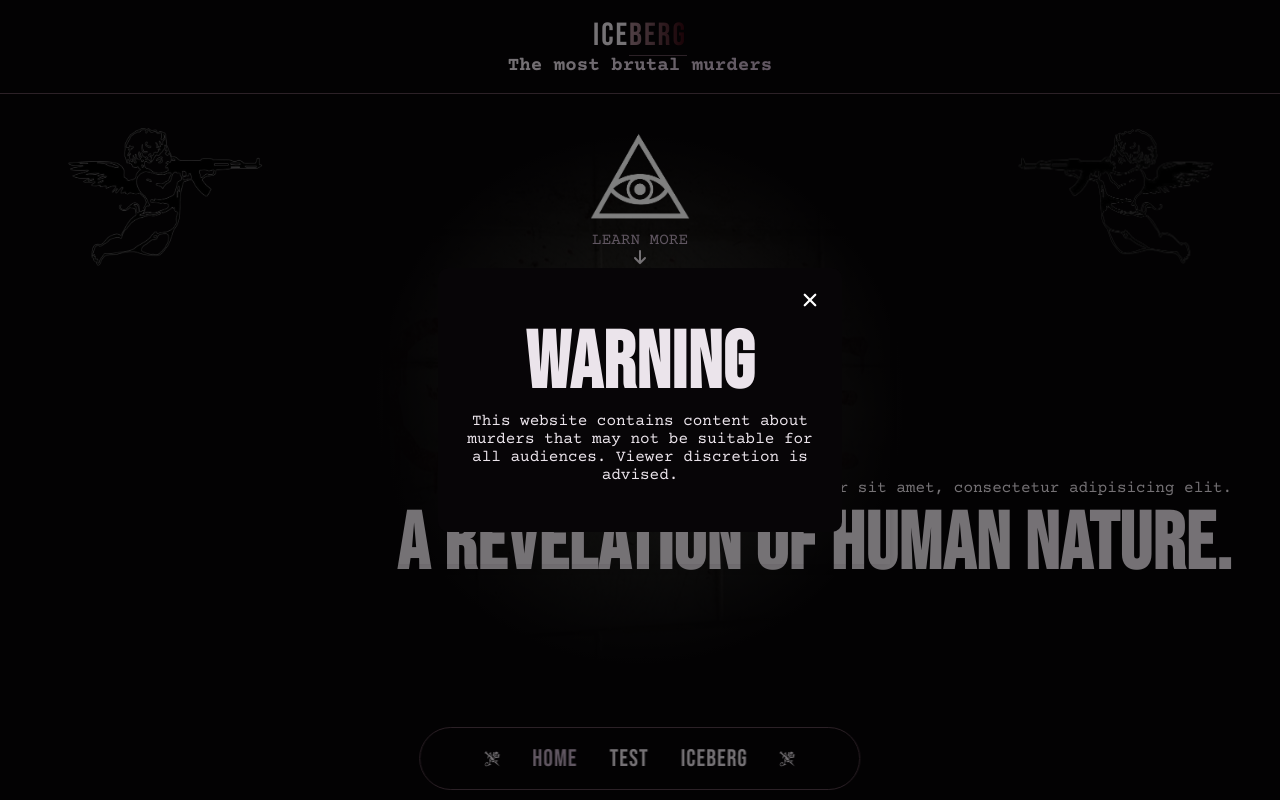
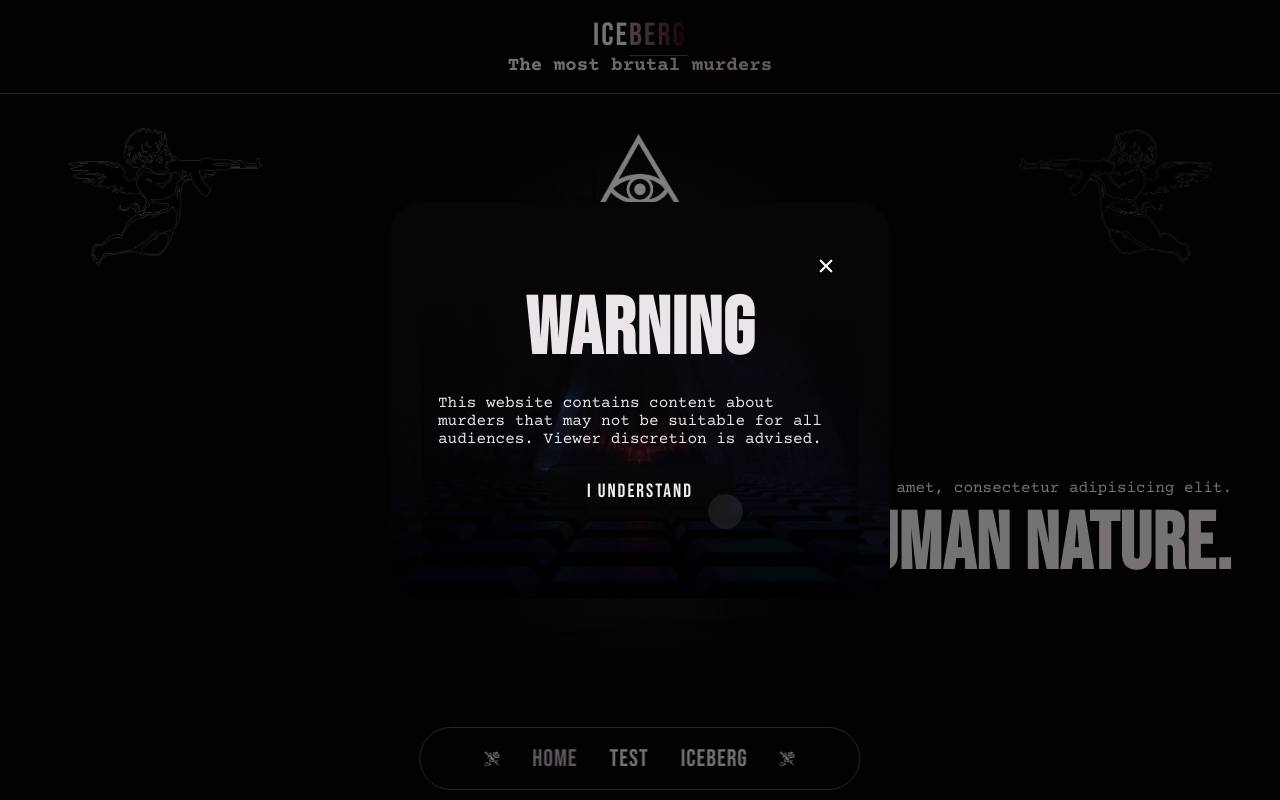
Before and after one commit to pawelek7k/murderSite, a React (Vite) app: page / in a window 1280 px wide. Shown: the top 800 px of the page. Built offline with nearby package versions, Linux system fonts and the light colour scheme.

Commit message:
add modal styles

```diff
--- a/src/components/Home/ModalWarning/Styles.ts
+++ b/src/components/Home/ModalWarning/Styles.ts
@@ -1,4 +1,5 @@
 import styled from "styled-components";
+import backgroundImage from '../../../images/modal_bg.jpg';
 
 export const ModalWrapper = styled.div<{ $show?: boolean; }>`
     display: ${(props) => (props.$show ? 'flex' : 'none')};
@@ -14,21 +15,15 @@ export const ModalWrapper = styled.div<{ $show?: boolean; }>`
 `;
 
 export const ModalContent = styled.div`
-    background-color: var(--text);
-    padding: 2rem 3rem;
+    padding: 2rem;
     border-radius: var(--spacing);
     box-shadow: 0 2px 10px rgba(0, 0, 0, 0.1);
-    color: var(--background);
     position: relative;
+    background: linear-gradient(to bottom, var(--background) 0%, var(--background) 50%, rgba(0, 0, 0, 0.64) 100%), url(${backgroundImage});
+    background-size: cover;
+    background-position: center;
     overflow: hidden;
-    text-align: center;
     width: 500px;
-    background-color: var(--black);
-  border-radius: inherit;
-  display: flex;
-  flex-direction: column;
-  position: absolute;
-
 `;
 
 export const CloseButton = styled.button`
@@ -47,21 +42,9 @@ export const HeadingWrapper = styled.div`
     display: flex;
     align-items: center;
     flex-direction: column;
+    gap: 1rem;
     z-index: 888;
     color: var(--text);
-`
-
-export const Line = styled.div`
-    background: rgb(0,0,0);
-    background: linear-gradient(0deg, rgba(0,0,0,1) 0%, rgba(76,75,2,1) 39%, rgba(74,73,13,1) 50%, rgba(69,67,1,1) 65%, rgba(0,0,0,1) 100%);
-    width: 12rem;
-    text-align: center;
-    font-family: var(--secondary-font);
-    height: 1.5rem;
-    rotate: 40deg;
-    position: absolute;
-    top: 30px;
-    right: -40px;
 `
 
 export const Card = styled.div`
@@ -72,6 +55,9 @@ export const Card = styled.div`
   flex-direction: column;
   position: relative;
   padding: 3rem 1rem;
+   background: linear-gradient(to bottom, var(--background) 0%, var(--background) 20%, rgba(0, 0, 0, 0.64) 100%), url(${backgroundImage});
+  background-size: cover;
+  background-position: center;
 
   &:hover::before {
     opacity: 1;
@@ -93,7 +79,7 @@ export const Card = styled.div`
   &::before {
     background: radial-gradient(
       500px circle at var(--mouse-x) var(--mouse-y),
-      var(--primary-red),
+      var(--shadow-modal),
       transparent 40%
     );
     z-index: 1;
@@ -102,7 +88,7 @@ export const Card = styled.div`
   &::after {
     background: radial-gradient(
       600px circle at var(--mouse-x) var(--mouse-y),
-      var(--primary-red),
+      var(--shadow-modal),
       transparent 40%
     );
     z-index: 1;
--- a/src/components/Home/ModalWarning/index.tsx
+++ b/src/components/Home/ModalWarning/index.tsx
@@ -1,5 +1,6 @@
 import React, { useEffect } from "react";
 import { IoClose } from "react-icons/io5";
+import { Button } from "../../Button";
 import { Heading } from "../../Heading/h1";
 import { Paragraph } from "../../Paragraph";
 import {
@@ -55,6 +56,7 @@ export const ModalWarning: React.FC<ModalProps> = ({ show, onClose }) => {
                   "This website contains content about murders that may not be suitable for all audiences. Viewer discretion is advised."
                 }
               />
+              <Button content={"I understand"} bg={false} onClick={onClose} />
             </HeadingWrapper>
           </CardContent>
         </Card>
--- a/src/styles/variables.css
+++ b/src/styles/variables.css
@@ -6,6 +6,7 @@
   --background: #070507;
   --background-blur: #070507d3;
   --primary: #c1adc3;
+  --shadow-modal: rgba(194, 170, 170, 0.099);
   --primary-red: #2d0108;
   --secondary: #59424e;
   --accent: #a2828d;
```
Also changed, not shown: src/images/modal_bg.jpg (added).
